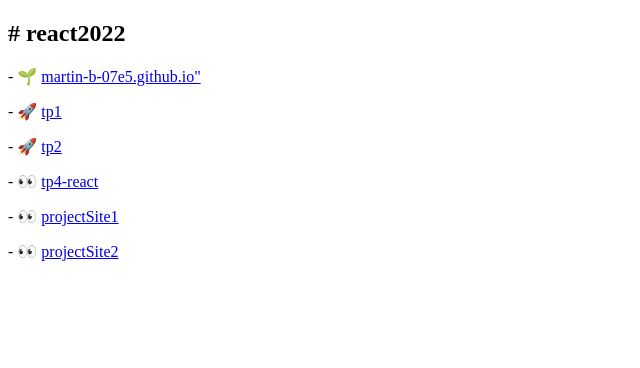
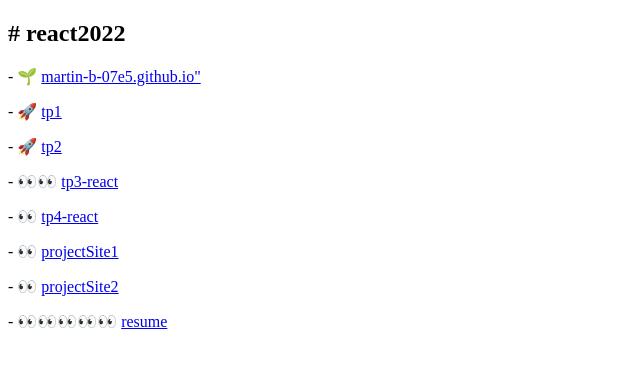
Before and after one commit to martin-b-07e5/mb, a plain HTML site: page index.html in a window 1280 px wide. Shown: the whole page, without its empty margins (0-640 px from the left). Drawn offline with Linux system fonts and the light colour scheme.

Commit message:
minor updates

```diff
--- a/index.html
+++ b/index.html
@@ -5,7 +5,7 @@
   <!-- Required meta tags -->
   <meta charset="utf-8">
   <meta name="viewport" content="width=device-width, initial-scale=1, shrink-to-fit=no">
-  <title>TP1 & TP2</title>
+  <title>gh Page</title>
   <!-- Bootstrap CSS -->
   <!-- <link rel="stylesheet" href="https://cdn.jsdelivr.net/npm/bootstrap@4.6.0/dist/css/bootstrap.min.css"> -->
   <!-- 👇 my css -->
@@ -17,11 +17,11 @@
   <p>- 🌱 <a href="https://martin-b-07e5.github.io/" target="_blank">martin-b-07e5.github.io"</a></p>
   <p>- 🚀 <a href="https://martin-b-07e5.github.io/tp1" target="_blank">tp1</a></p>
   <p>- 🚀 <a href="https://martin-b-07e5.github.io/tp2" target="_blank">tp2</a></p>
-  <!-- <p>- 👀 <a href="https://martin-b-07e5.github.io/tp3-react" target="_blank">tp3-react</a></p> -->
+  <p>- 👀👀 <a href="https://martin-b-07e5.github.io/tp3-react" target="_blank">tp3-react</a></p>
   <p>- 👀 <a href="https://martin-b-07e5.github.io/tp4-react" target="_blank">tp4-react</a></p>
   <p>- 👀 <a href="https://martin-b-07e5.github.io/projectSite1" target="_blank">projectSite1</a></p>
   <p>- 👀 <a href="https://martin-b-07e5.github.io/projectSite2" target="_blank">projectSite2</a></p>
-
+  <p>- 👀👀👀👀👀 <a href="https://martin-b-07e5.github.io/resume" target="_blank">resume</a></p>
 
 
   <!-- Optional JavaScript -->
```
Also changed, not shown: tp1/index.html (+1 -1 lines), tp2/index.html (+1 -1 lines).
